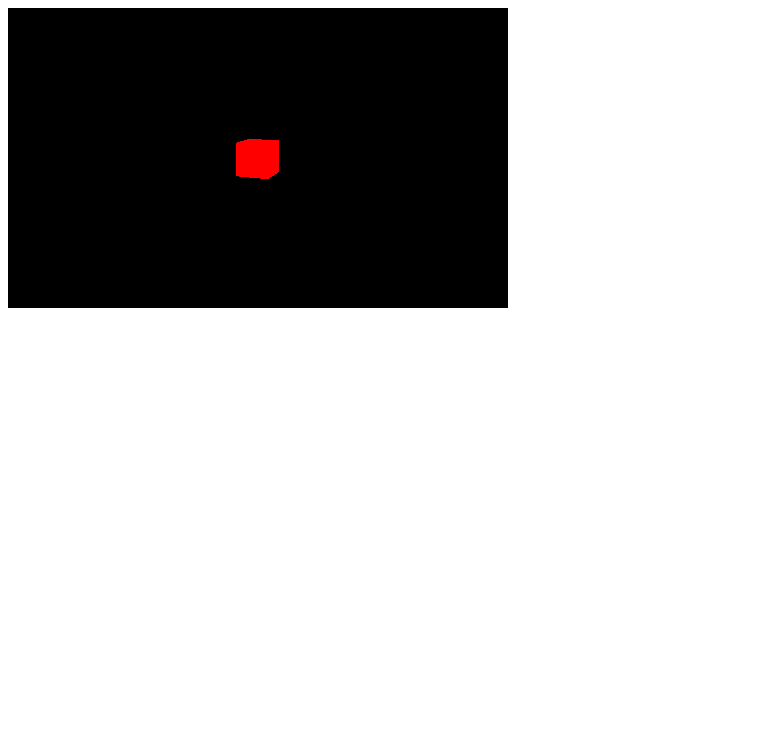
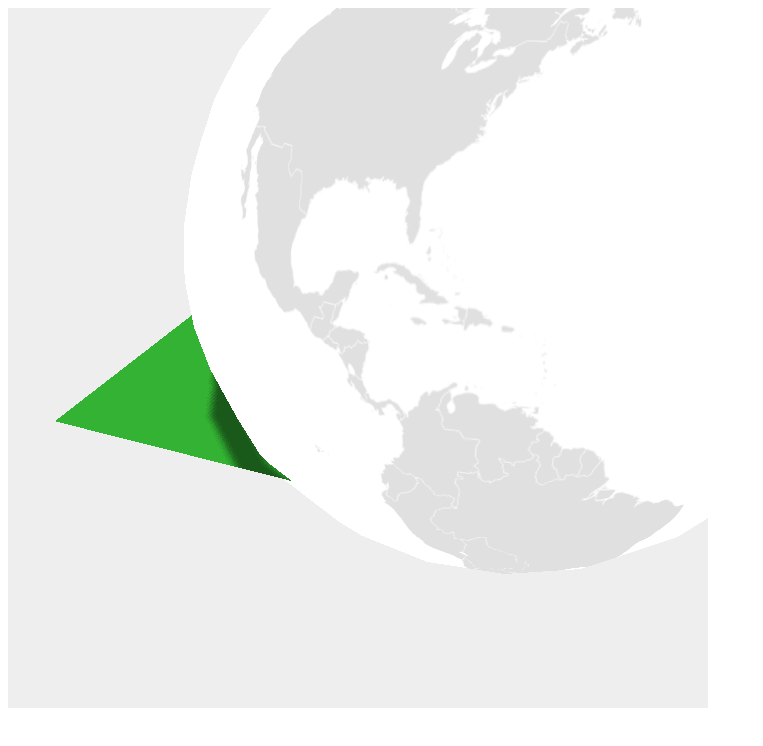
Before and after one commit to konyu/threejcCoffee, a website: page index.html in a window 1280 px wide. Shown: the whole page, without its empty margins (0-763 px from the left). Drawn offline with Linux system fonts and the light colour scheme; animation ran at ten frames a second.

Commit message:
地球アニメーション追加

```diff
--- a/Resources/practice.js
+++ b/Resources/practice.js
@@ -1,27 +1,96 @@
 (function() {
-  var camera, cube, geometry, height, material, renderer, scene, width;
+  var ambient, axis, camera, controls, count, cube, cubes, geometry, height, i, light, material, pGeometry, pMaterial, plane, render, renderer, sGeometry, sMaterial, scene, sphere, width, _i;
 
-  width = 500;
+  width = 700;
 
-  height = 300;
+  height = 700;
+
+  cubes = [];
+
+  count = 10;
+
+  i;
 
   scene = new THREE.Scene();
 
+  for (i = _i = 0; _i <= 9; i = ++_i) {
+    geometry = new THREE.CubeGeometry(50, 50, 50);
+    material = new THREE.MeshLambertMaterial({
+      color: "red"
+    });
+    cubes[i] = new THREE.Mesh(geometry, material);
+    cubes[i].position.set(0 + Math.random(100) * 50, 50 + Math.random(100) * 50, 0 + Math.random(100) * 50);
+    cubes[i].castShadow = true;
+    scene.add(cubes[i]);
+  }
+
   geometry = new THREE.CubeGeometry(50, 50, 50);
 
-  material = new THREE.MeshBasicMaterial({
+  material = new THREE.MeshLambertMaterial({
     color: "red"
   });
 
   cube = new THREE.Mesh(geometry, material);
 
-  cube.position.set(0, 0, 0);
+  cube.position.set(0, 50, 0);
+
+  cube.castShadow = true;
 
   scene.add(cube);
 
+  sGeometry = new THREE.SphereGeometry(200, 20, 20);
+
+  sMaterial = new THREE.MeshBasicMaterial({
+    map: THREE.ImageUtils.loadTexture('./img/2000px-BlankMap-World6.png'),
+    overdraw: true
+  });
+
+  sphere = new THREE.Mesh(sGeometry, sMaterial);
+
+  sphere.position.set(100, 100, 0);
+
+  sphere.castShadow = true;
+
+  scene.add(sphere);
+
+  pGeometry = new THREE.PlaneGeometry(300, 300);
+
+  pMaterial = new THREE.MeshLambertMaterial({
+    color: "green",
+    side: THREE.DoubleSide
+  });
+
+  plane = new THREE.Mesh(pGeometry, pMaterial);
+
+  plane.position.set(0, 0, 0);
+
+  plane.rotation.x = (90.0 / 180.0) * Math.PI;
+
+  plane.receiveShadow = true;
+
+  scene.add(plane);
+
+  axis = new THREE.AxisHelper(1000);
+
+  axis.position.set(0, 0, 0);
+
+  scene.add(axis);
+
+  light = new THREE.DirectionalLight(0xffffff, 1);
+
+  light.castShadow = true;
+
+  light.position.set(0, 300, 30);
+
+  scene.add(light);
+
+  ambient = new THREE.AmbientLight(0x333333);
+
+  scene.add(ambient);
+
   camera = new THREE.PerspectiveCamera(45, width / height, 1, 1000);
 
-  camera.position.set(200, 100, 500);
+  camera.position.set(200, 300, 500);
 
   camera.lookAt(cube.position);
 
@@ -29,11 +98,36 @@
 
   renderer.setSize(width, height);
 
-  renderer.setClearColor('0x000000', 1);
+  renderer.setClearColor(0xeeeeee, 1);
+
+  renderer.shadowMapEnabled = true;
 
   document.getElementById('stage').appendChild(renderer.domElement);
 
-  renderer.render(scene, camera);
+  controls = new THREE.OrbitControls(camera, renderer.domElement);
+
+  render = function() {
+    var _j;
+    requestAnimationFrame(render);
+    cube.rotation.x += 1 * Math.PI / 180;
+    cube.rotation.y += 1 * Math.PI / 180;
+    cube.rotation.z += 1 * Math.PI / 180;
+    cube.position.x = Math.sin(new Date().getTime() / 200) * 100;
+    cube.position.z = Math.cos(new Date().getTime() / 200) * 100;
+    cube.position.y = 100 + Math.sin(new Date().getTime() / 200) * 100;
+    for (i = _j = 0; _j <= 9; i = ++_j) {
+      cubes[i].rotation.x += (1 + Math.random(1)) * Math.PI / 180;
+      cubes[i].rotation.y += (1 + Math.random(2)) * Math.PI / 180;
+      cubes[i].rotation.z += (1 + Math.random(3)) * Math.PI / 180;
+      cubes[i].position.x = Math.sin(new Date().getTime() / 200 + Math.random() * 0.1) * 100;
+      cubes[i].position.z = Math.cos(new Date().getTime() / 200 + Math.random() * 0.1) * 100;
+      cubes[i].position.y = 100 + Math.sin(new Date().getTime() / 200 + Math.random() * 0.1) * 100;
+    }
+    controls.update();
+    return renderer.render(scene, camera);
+  };
+
+  render();
 
 }).call(this);
 
--- a/index.html
+++ b/index.html
@@ -11,6 +11,8 @@
 		<div id="stage"></div>
 		<script src="./lib/three.min.js"></script>
 		<script src="./lib/stats.min.js"></script>
+		<!-- mouse controller -->
+		<script src="./lib/OrbitControls.js"></script>
 		<script src="./Resources/practice.js"></script>
 
 		<script>
```
Also changed, not shown: coffee/practice.coffee (+96 -12 lines), img/2000px-BlankMap-World6.png (added), 1 other file.
